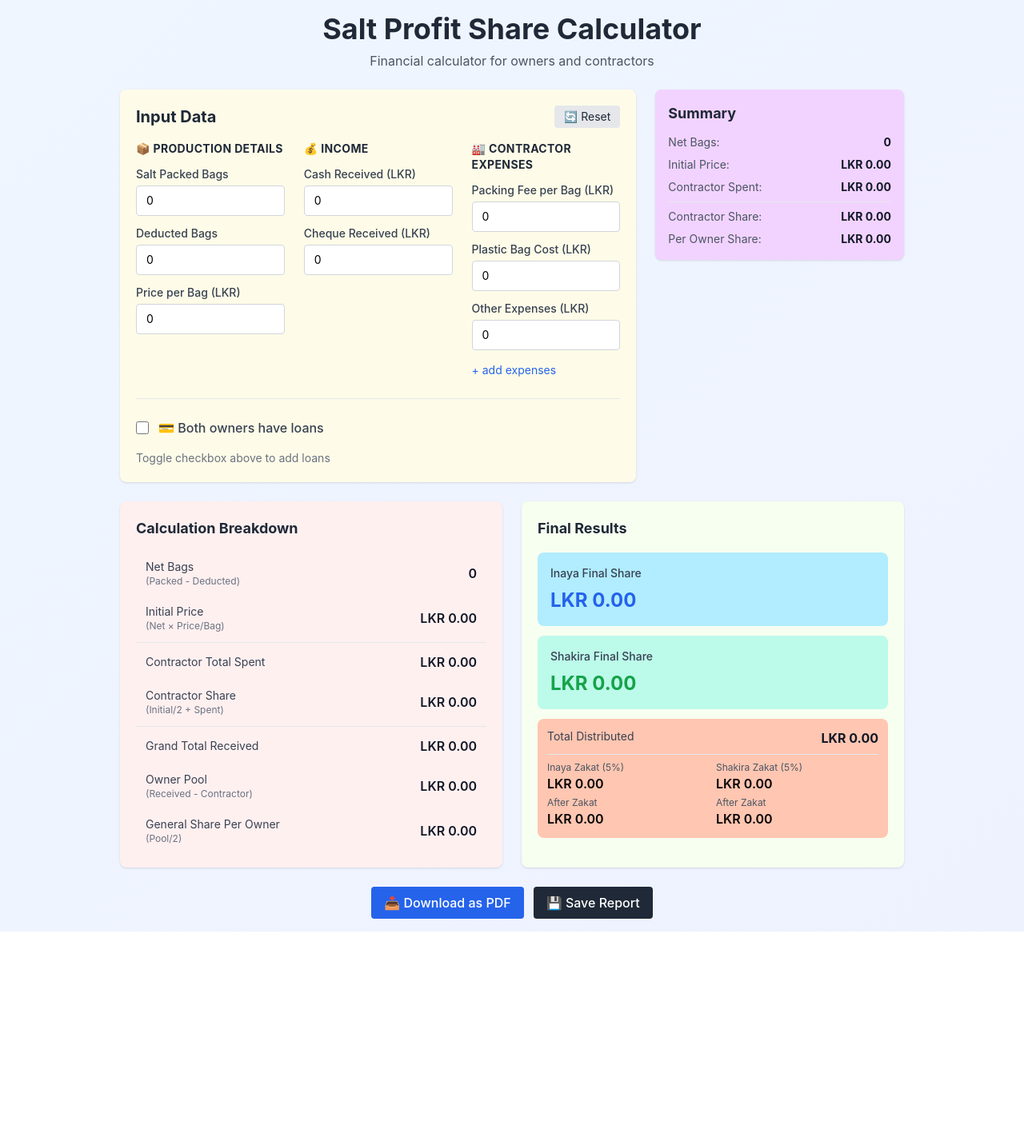
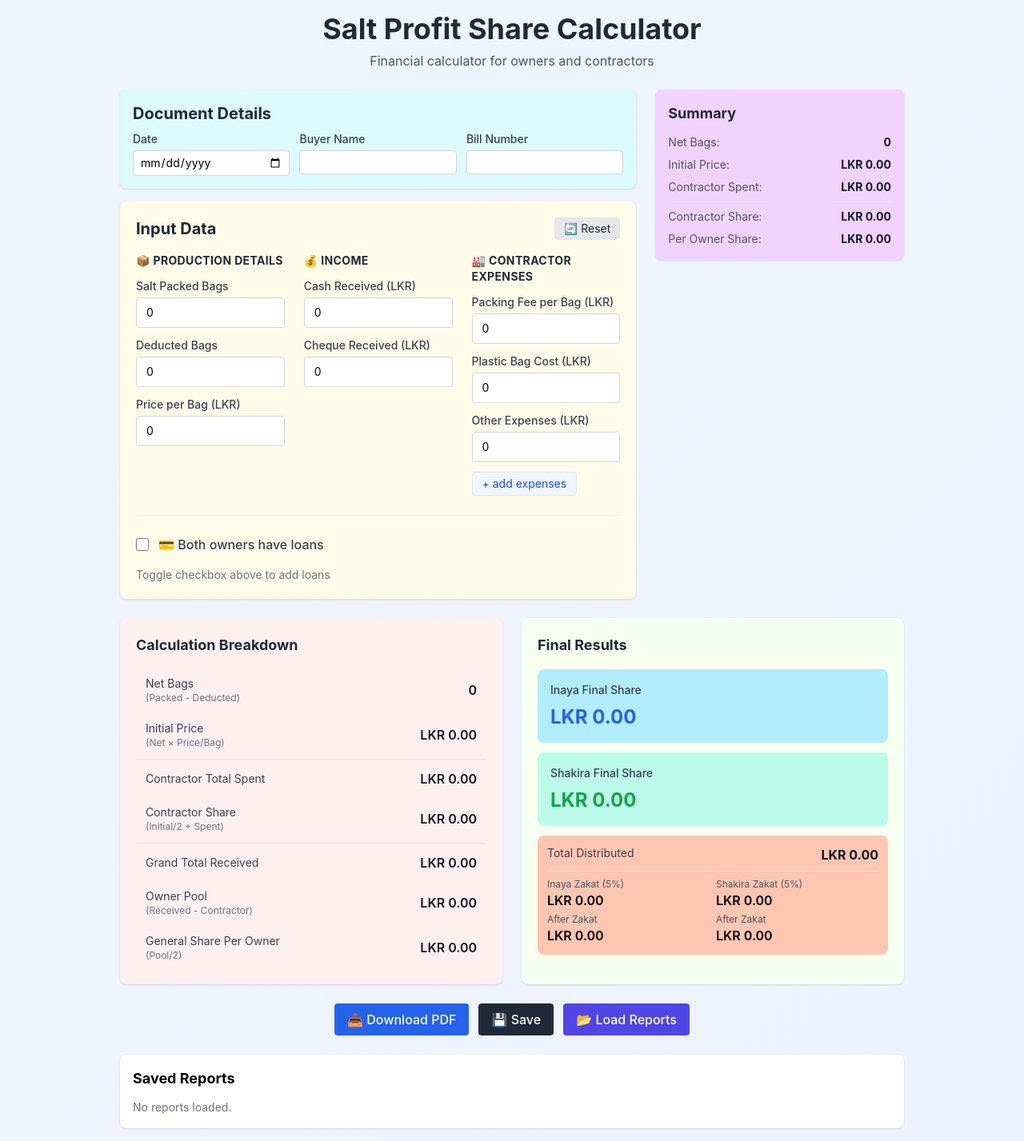
Before and after one commit to seiyadhniyas/Salt-Profit-Share-Calculator-SaaS, a React (Vite) app: page / in a window 1280 px wide. Shown: the whole page at 80% size. Before the commit the page ends 1165 px from the top, so only its background shows below. Built offline with nearby package versions, Linux system fonts and the light colour scheme.

Commit message:
Add report loading functionality and enhance input section with document details

```diff
--- a/src/App.jsx
+++ b/src/App.jsx
@@ -4,7 +4,8 @@ import ResultSection from './components/ResultSection.jsx'
 import { computeAll, formatLKR } from './utils/calculations.jsx'
 import jsPDF from 'jspdf'
 import html2canvas from 'html2canvas'
-import { saveReport, saveReportToSupabase } from './api/reports.js'
+import { saveReport, saveReportToSupabase, getReportsFromSupabase } from './api/reports.js'
+import { useCallback } from 'react'
 
 const STORAGE_KEY = 'salt_profit_share_last'
 
@@ -28,6 +29,22 @@ export default function App(){
   const [results, setResults] = useState(null)
   const rootRef = useRef()
   const printRef = useRef()
+  const [reports, setReports] = useState([])
+
+  const loadReports = useCallback(async () => {
+    try {
+      const r = await getReportsFromSupabase().catch(() => null)
+      if (r && r.ok) {
+        setReports(r.reports || [])
+      } else {
+        // try fallback endpoint
+        const r2 = await fetch('/.netlify/functions/getReports').then(res => res.json()).catch(() => null)
+        if (r2 && r2.ok) setReports(r2.reports || [])
+      }
+    } catch (e) {
+      console.error(e)
+    }
+  }, [])
 
   // load last from localStorage
   useEffect(()=>{
@@ -96,6 +113,15 @@ export default function App(){
     }
   }
 
+  const loadAndApplyReport = (report) => {
+    try {
+      const payload = report.payload || (report.inserted && report.inserted[0] && report.inserted[0].payload) || report
+      if (payload && payload.inputs) setInputs(prev => ({ ...prev, ...payload.inputs }))
+    } catch (e) {
+      console.error(e)
+    }
+  }
+
   return (
     <div className="min-h-screen bg-gradient-to-br from-blue-50 to-indigo-50 p-4">
       <div ref={rootRef} className="container-max">
@@ -153,6 +179,11 @@ export default function App(){
           <div id="print-area" ref={printRef} style={{ position: 'absolute', left: '-10000px', top: 0, padding: 20, background: '#fff' }}>
             <div style={{ maxWidth: 800 }}>
               <h2 style={{ fontSize: 22, marginBottom: 8 }}>Summary</h2>
+              <div style={{ display: 'flex', justifyContent: 'space-between', marginBottom: 8, gap: 12 }}>
+                <div>Date: {inputs.date || ''}</div>
+                <div>Buyer's Name: {inputs.buyerName || ''}</div>
+                <div>Bill #: {inputs.billNumber || ''}</div>
+              </div>
               <div>
                 <div style={{ display: 'flex', justifyContent: 'space-between' }}>
                   <div>Net Bags:</div>
@@ -185,11 +216,42 @@ export default function App(){
         {/* Download button at page bottom */}
         <div className="mt-6 flex justify-center gap-3">
           <button onClick={downloadPDF} className="px-4 py-2 bg-blue-600 hover:bg-blue-700 text-white font-medium rounded">
-            📥 Download as PDF
+            📥 Download PDF
           </button>
           <button onClick={saveCurrentReport} className="px-4 py-2 bg-gray-800 hover:bg-gray-900 text-white font-medium rounded">
-            💾 Save Report
+            💾 Save
           </button>
+          <button onClick={loadReports} className="px-4 py-2 bg-indigo-600 hover:bg-indigo-700 text-white font-medium rounded">
+            📂 Load Reports
+          </button>
+        </div>
+
+        {/* Reports list */}
+        <div className="mt-6">
+          <div className="bg-white shadow rounded-lg p-4">
+            <h3 className="text-lg font-bold mb-3">Saved Reports</h3>
+            {reports.length === 0 ? (
+              <div className="text-sm text-gray-500">No reports loaded.</div>
+            ) : (
+              <ul className="space-y-2">
+                {reports.map(r => (
+                  <li key={r.id || r.inserted?.[0]?.id || Math.random()} className="p-2 border rounded hover:bg-gray-50 cursor-pointer">
+                    <div className="flex justify-between items-center">
+                      <div>
+                        <div className="text-sm font-medium">ID: {r.id || (r.inserted && r.inserted[0] && r.inserted[0].id) || r.inserted?.[0]?.id}</div>
+                        <div className="text-xs text-gray-600">{r.created_at || (r.inserted && r.inserted[0] && r.inserted[0].created_at) || ''}</div>
+                        <div className="text-xs text-gray-700 mt-1">Date: {((r.payload && r.payload.inputs && r.payload.inputs.date) || (r.inserted && r.inserted[0] && r.inserted[0].payload && r.inserted[0].payload.inputs && r.inserted[0].payload.inputs.date) || '')}</div>
+                        <div className="text-xs text-gray-700">Bill #: {((r.payload && r.payload.inputs && r.payload.inputs.billNumber) || (r.inserted && r.inserted[0] && r.inserted[0].payload && r.inserted[0].payload.inputs && r.inserted[0].payload.inputs.billNumber) || '')}</div>
+                      </div>
+                      <div>
+                        <button onClick={() => loadAndApplyReport(r)} className="px-2 py-1 bg-green-600 text-white rounded text-sm">Load</button>
+                      </div>
+                    </div>
+                  </li>
+                ))}
+              </ul>
+            )}
+          </div>
         </div>
       </div>
     </div>
--- a/src/components/InputSection.jsx
+++ b/src/components/InputSection.jsx
@@ -1,6 +1,6 @@
 import React from 'react'
 
-function NumberInput({label, value, onChange, min = 0, step = 'any', name}){
+function NumberInput({ label, value, onChange, min = 0, step = 'any', name }) {
   return (
     <label className="block mb-3">
       <div className="text-sm font-medium text-gray-700 mb-1">{label}</div>
@@ -17,10 +17,8 @@ function NumberInput({label, value, onChange, min = 0, step = 'any', name}){
   )
 }
 
-export default function InputSection({inputs, setInput, reset, toggleLoans}){
-  const onChange = (name, val) => {
-    setInput(prev => ({...prev, [name]: val}))
-  }
+export default function InputSection({ inputs, setInput, reset, toggleLoans }) {
+  const onChange = (name, val) => setInput(prev => ({ ...prev, [name]: val }))
 
   const addExpense = () => {
     const id = Date.now()
@@ -29,7 +27,7 @@ export default function InputSection({inputs, setInput, reset, toggleLoans}){
   }
 
   const updateExpense = (id, field, value) => {
-    const next = (inputs.extraExpenses || []).map(e => e.id === id ? { ...e, [field]: field === 'amount' ? value : value } : e)
+    const next = (inputs.extraExpenses || []).map(e => e.id === id ? { ...e, [field]: value } : e)
     setInput(prev => ({ ...prev, extraExpenses: next }))
   }
 
@@ -39,6 +37,42 @@ export default function InputSection({inputs, setInput, reset, toggleLoans}){
   }
 
   return (
+    <>
+      <div className="shadow rounded-lg p-4 mb-4" style={{ backgroundColor: '#ddfafe' }}>
+        <h4 className="text-xl font-bold text-gray-800 mb-2">Document Details</h4>
+        <div className="grid grid-cols-1 md:grid-cols-3 gap-3">
+          <label className="block">
+            <div className="text-sm font-medium text-gray-700 mb-1">Date</div>
+            <input
+              type="date"
+              value={inputs.date || ''}
+              onChange={(e) => onChange('date', e.target.value)}
+              className="w-full border border-gray-300 rounded px-2 py-1 text-sm"
+            />
+          </label>
+
+          <label className="block">
+            <div className="text-sm font-medium text-gray-700 mb-1">Buyer Name</div>
+            <input
+              type="text"
+              value={inputs.buyerName || ''}
+              onChange={(e) => onChange('buyerName', e.target.value)}
+              className="w-full border border-gray-300 rounded px-2 py-1 text-sm"
+            />
+          </label>
+
+          <label className="block">
+            <div className="text-sm font-medium text-gray-700 mb-1">Bill Number</div>
+            <input
+              type="text"
+              value={inputs.billNumber || ''}
+              onChange={(e) => onChange('billNumber', e.target.value)}
+              className="w-full border border-gray-300 rounded px-2 py-1 text-sm"
+            />
+          </label>
+        </div>
+      </div>
+
       <div className="bg-yellow-50 shadow rounded-lg p-5">
         <div className="flex justify-between items-center mb-4">
           <h3 className="text-xl font-bold text-gray-800">Input Data</h3>
@@ -51,7 +85,6 @@ export default function InputSection({inputs, setInput, reset, toggleLoans}){
         </div>
 
         <div className="grid grid-cols-1 md:grid-cols-2 lg:grid-cols-3 gap-6">
-        {/* Production Details */}
           <div>
             <h4 className="font-bold text-gray-800 mb-3 text-sm uppercase tracking-wide">📦 Production Details</h4>
             <NumberInput label="Salt Packed Bags" name="packedBags" value={inputs.packedBags} onChange={onChange} step="1" />
@@ -59,22 +92,23 @@ export default function InputSection({inputs, setInput, reset, toggleLoans}){
             <NumberInput label="Price per Bag (LKR)" name="pricePerBag" value={inputs.pricePerBag} onChange={onChange} />
           </div>
 
-        {/* Income */}
           <div>
             <h4 className="font-bold text-gray-800 mb-3 text-sm uppercase tracking-wide">💰 Income</h4>
             <NumberInput label="Cash Received (LKR)" name="cashReceived" value={inputs.cashReceived} onChange={onChange} />
             <NumberInput label="Cheque Received (LKR)" name="chequeReceived" value={inputs.chequeReceived} onChange={onChange} />
           </div>
 
-        {/* Contractor Expenses */}
           <div>
             <h4 className="font-bold text-gray-800 mb-3 text-sm uppercase tracking-wide">🏭 Contractor Expenses</h4>
             <NumberInput label="Packing Fee per Bag (LKR)" name="packingFeePerBag" value={inputs.packingFeePerBag} onChange={onChange} />
             <NumberInput label="Plastic Bag Cost (LKR)" name="bagCostPerUnit" value={inputs.bagCostPerUnit} onChange={onChange} />
             <NumberInput label="Other Expenses (LKR)" name="otherExpenses" value={inputs.otherExpenses} onChange={onChange} />
             <div className="mt-2">
-            <button type="button" onClick={addExpense} className="text-sm text-blue-600 hover:underline">+ add expenses</button>
+              <button type="button" onClick={addExpense} className="inline-flex items-center gap-2 px-3 py-1 bg-blue-50 text-blue-700 border border-blue-100 rounded text-sm hover:bg-blue-100">
+                + add expenses
+              </button>
             </div>
+
             {(inputs.extraExpenses || []).length > 0 && (
               <div className="mt-3 space-y-2">
                 {(inputs.extraExpenses || []).map(exp => (
@@ -89,7 +123,6 @@ export default function InputSection({inputs, setInput, reset, toggleLoans}){
           </div>
         </div>
 
-      {/* Loans Section */}
         <div className="mt-6 pt-6 border-t">
           <div className="flex items-center gap-3 mb-4">
             <input
@@ -110,10 +143,12 @@ export default function InputSection({inputs, setInput, reset, toggleLoans}){
               <NumberInput label="Loan (Shakira) - LKR" name="loanShakira" value={inputs.loanShakira} onChange={onChange} />
             </div>
           )}
+
           {!inputs.bothOwnersHaveLoans && (
             <p className="text-sm text-gray-500">Toggle checkbox above to add loans</p>
           )}
         </div>
       </div>
+    </>
   )
 }
```
Also changed, not shown: 1 other file (tests, documents, lock files or other folders). Lines whose indentation alone changed are shown as unchanged.
